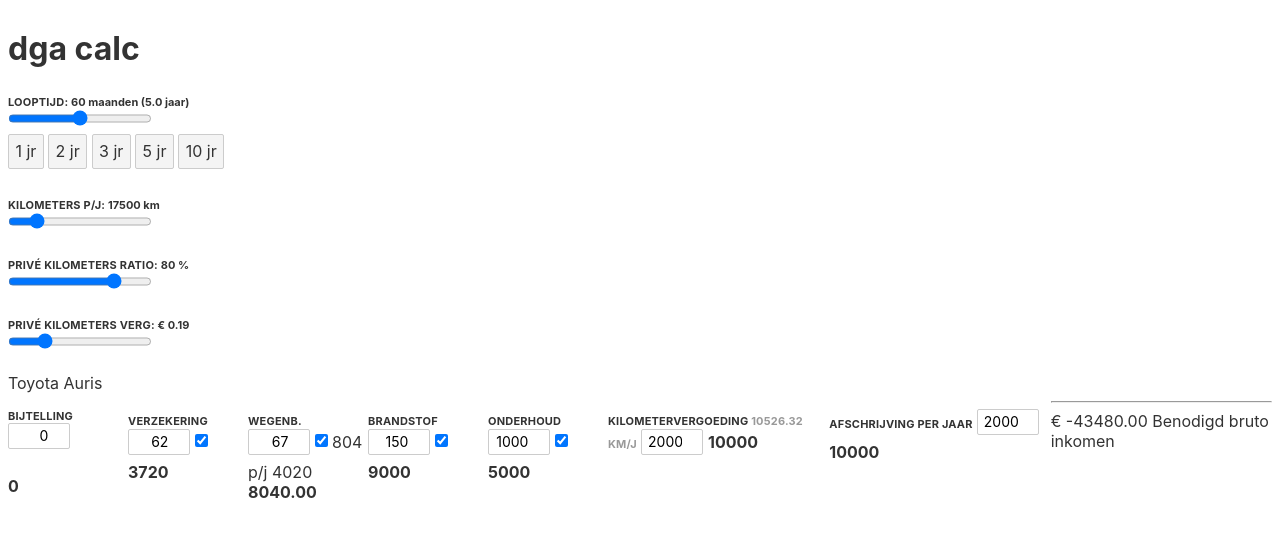
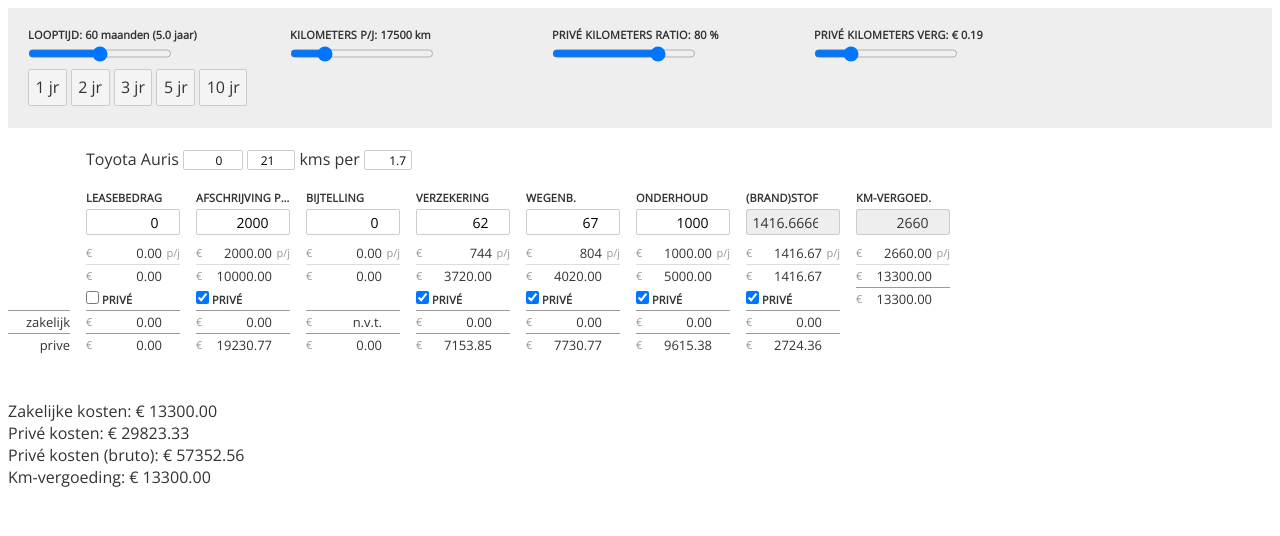
Before and after one commit to mellewynia/car-calc, a Svelte app: page / in a window 1280 px wide. Shown: the top 536 px of the page. Built offline with nearby package versions, Linux system fonts and the light colour scheme.

Commit message:
Refactor, improve overview

```diff
--- a/public/global.css
+++ b/public/global.css
@@ -9,7 +9,7 @@ body {
 	margin: 0;
 	padding: 8px;
 	box-sizing: border-box;
-	font-family: -apple-system, BlinkMacSystemFont, "Segoe UI", Roboto, Oxygen-Sans, Ubuntu, Cantarell, "Helvetica Neue", sans-serif;
+	font-family: Open Sans, Roboto, -apple-system, BlinkMacSystemFont, "Segoe UI", Roboto, Oxygen-Sans, Ubuntu, Cantarell, "Helvetica Neue", sans-serif;
 }
 
 a {
--- a/public/index.html
+++ b/public/index.html
@@ -7,6 +7,7 @@
 	<title>Svelte app</title>
 
 	<link rel='icon' type='image/png' href='/favicon.png'>
+	<link href="https://fonts.googleapis.com/css?family=Open+Sans|Roboto&display=swap" rel="stylesheet">
 	<link rel='stylesheet' href='/global.css'>
 	<link rel='stylesheet' href='/bundle.css'>
 
--- a/src/App.svelte
+++ b/src/App.svelte
@@ -1,58 +1,113 @@
 
 <script>
   let privateCar = true;
+  let carCost = 0;
 
-  let taxPressure = 0.5;
+  let taxPressure = 0.52;
+  // General settings
   $: taxMult = (1 / taxPressure);
-
+  let months = 60;
   let kms_py = 17500;
   let kms_ratio_private = 0.8;
   let kms_verg_private = 0.19;
 
-  let monthsPrivate = true;
-  let months = 60;
+  // Leasebedrag
+  let lease_pm = 0;
+  let leasePrivate = false;
+  $: lease_py = lease_pm * 12;
+  $: leaseTotal = lease_pm * months;
+  $: leaseTotalBusiness = leasePrivate ? 0 : leaseTotal;
+  $: leaseTotalPrivate = leasePrivate ? (leaseTotal * taxMult) : 0;
 
+  // Afschrijving
+  let writeOffPrivate = true;
+  let writeOff = 2000;
+  $: writeOffTotal = (writeOff / 12) * months;
+  $: writeOffTotalBusiness = writeOffPrivate ? 0 : writeOffTotalBusiness;
+  $: writeOffTotalPrivate = writeOffPrivate ? (writeOffTotal * taxMult) : 0;
+
+  // Bijtelling
+  let bijtelling = 0;
+  $: bijtellingTotal = (bijtelling / 12) * months;
+  // Bijtelling is always private
+  $: bijtellingTotalPrivate = bijtellingTotal * taxMult;
+
+  // Verzekering
   let insurancePrivate = true;
   let insurance = 62;
-  $: insuranceTotal = (insurance * months * (insurancePrivate ? taxMult : 1));
+  $: insuranceTotal = insurance * months;
+  $: insuranceTotalBusiness = insurancePrivate ? 0 : insuranceTotal;
+  $: insuranceTotalPrivate = insurancePrivate ? insuranceTotal * taxMult : 0;
 
+  // Wegenbelasting
   let roadTaxPrivate = true;
   let roadTax = 67;
-  $: roadTaxTotal = (roadTax * months * (roadTaxPrivate ? taxMult : 1));
+  $: roadTaxTotal = roadTax * months;
+  $: roadTaxTotalBusiness = roadTaxPrivate ? 0 : roadTaxTotal;
+  $: roadTaxTotalPrivate = roadTaxPrivate ? roadTaxTotal * taxMult : 0;
 
-  let fuelPrivate = true;
-  let fuel = 150;
-  $: fuelTotal = (fuel * months * (fuelPrivate ? taxMult : 1));
-
+  // Maintenance
   let main_py_private = true;
   let main_py = 1000; // Per year
-  $: mainTotal = ((main_py / 12) * months * (main_py_private ? taxMult : 1));
+  $: mainTotal = (main_py / 12) * months;
+  $: mainTotalBusiness = main_py_private ? 0 : mainTotal;
+  $: mainTotalPrivate = main_py_private ? mainTotal * taxMult : 0;
 
-  let kmsVerg_py_private = true;
-  let kmsVerg_py = 2000;
-  $: kmsVergTotal = ((kmsVerg_py / 12) * months * (kmsVerg_py_private ? taxMult : 1));
+  // Fuel
+  let unitCost = 1.70;
+  let unitKms = 21;
+  let fuelPrivate = true;
+  $: unitKmCost = unitCost / unitKms;
+  $: fuelTotal = (unitKmCost * kms_py);
+  $: fuelTotalBusiness = fuelPrivate ? 0 : fuelTotal;
+  $: fuelTotalPrivate = fuelPrivate ? fuelTotal * taxMult : 0;
 
-  const bijtellingPrivate = true;
-  let bijtelling = 0;
-  $: bijtellingTotal = (bijtelling * months * (bijtellingPrivate ? taxMult : 1));
+  // Kms veroeding
+  $: km_verg_py = bijtelling > 0 ? 0 : kms_py * kms_ratio_private * kms_verg_private;
+  $: km_verg_total = bijtelling > 0 ? 0 : (km_verg_py / 12) * months;
 
-  let writeOffPerYearPrivate = true;
-  let writeOffPerYear = 2000;
-  $: writeOffPerYearTotal = ((writeOffPerYear / 12) * months * (writeOffPerYearPrivate ? taxMult : 1));
+  $: totalBusiness = 0
+    + (leasePrivate       ? 0 : lease_pm * months)
+    + (insurancePrivate   ? 0 : insurance * months)
+    + (roadTaxPrivate     ? 0 : roadTax * months)
+    + (main_py_private    ? 0 : (main_py / 12) * months)
+    + (writeOffPrivate ? 0 : (writeOff / 12) * months)
+    + (fuelPrivate        ? 0 : (fuelTotal / 12) * months)
+    // Only km if ! leasePrivate
+    + (! leasePrivate     ? (km_verg_py / 12) * months : 0)
+  ;
 
-  $: totalPrivate = insuranceTotal
-    + roadTaxTotal
-    + fuelTotal
-    + mainTotal
-    + bijtellingTotal
-    + writeOffPerYearTotal
-    - kmsVergTotal;
+  $: totalPrivate = 0
+    + (leasePrivate       ? lease_pm * months : 0)
+    + (insurancePrivate   ? insurance * months : 0)
+    + (roadTaxPrivate     ? roadTax * months : 0)
+    + (main_py_private    ? ((main_py / 12) * months) : 0)
+    + (writeOffPrivate ? (writeOff / 12) * months : 0)
+    + ((bijtelling / 12) * months)
+    + (fuelPrivate        ? (fuelTotal / 12) * months : 0)
+  ;
+
+  $: totalPrivateBeforeTaxes = totalPrivate * taxMult;
 </script>
 
 <style>
+  .general-settings {
+    display: flex;
+    background: #eee;
+    padding: 14px 20px;
+  }
+
+  .general-settings > * { margin: 0; width: 262px; }
+
+  .calc-header {
+    margin: 20px 0 0 78px;
+  }
+
   .gritty {
     display: grid;
-    grid-template-columns: repeat(5, 120px) repeat(3, 1fr);
+    margin-top: 14px;
+    grid-column-gap: 16px;
+    grid-template-columns: 62px repeat(10, 94px) repeat(1, 1fr);
     /*
 			What happens here:
 			We're repeating 5 times a column of 120px and 3 times a column of 1fr.
@@ -63,8 +118,7 @@
   }
 
   .gritty-item {
-    display: flex;
-    flex-direction: column;
+
   }
 
   .label {
@@ -83,6 +137,17 @@
     height: 26px;
     font-size: 14px;
   }
+
+  .input-text---tiny {
+    height: 20px;
+    font-size: 12px;
+  }
+
+  .input-text:disabled {
+    background: #eee;
+    color: #333;
+  }
+
   .input-text:hover {
     box-shadow: 0 0 0 2px grey;
   }
@@ -92,16 +157,58 @@
   .t-r {
     text-align: right;
   }
-  .w-62 {
-    width: 62px;
+
+  .t-ellipsis { overflow: hidden; text-overflow: ellipsis; white-space: nowrap; }
+
+  .w-48 {
+    width: 48px;
+  }
+  .w-60 {
+    width: 60px;
   }
   .w-62 {
-    width: 62px;
+    width: 94px;
+  }
+
+  .m-b-xxs { margin-bottom: 2px; }
+  .m-b-xs { margin-bottom: 4px; }
+
+  .d-b { display: block; }
+
+  .b-t-sub { border-top: 1px solid #999;}
+  .b-t-sub-sub { border-top: 1px solid #ddd;}
+
+  .sum-placeholder {
+    padding: 2px 0 2px 0;
+    font-size: 13px;
+    text-align: right;
+  }
+  .sum {
+    padding: 2px 18px 2px 0;
+    position: relative;
+    font-size: 13px;
+    text-align: right;
+  }
+
+  .sum:before {
+    content: "€";
+    position: absolute;
+    top: 3px;
+    left: 0;
+    font-size: 11px;
+    color: #999;
+  }
+
+  .sum__right {
+    position: absolute;
+    top: 3px;
+    right: 0;
+    font-size: 11px;
+    color: #999;
   }
 </style>
 
-<h1>dga calc</h1>
-
+<section class="general-settings">
   <p>
     <label class="label">Looptijd: <span class="label-normal">{months} maanden ({(months / 12).toFixed(1)} jaar)</span></label><br />
     <input type="range" min="0" max="120" bind:value="{months}"/><br/>
@@ -114,7 +221,7 @@
 
   <p>
     <label class="label">Kilometers p/j: <span class="label-normal">{kms_py} km</span></label><br />
-  <input type="range" min="0" max="150000" bind:value="{kms_py}"/>
+    <input type="range" min="0" max="100000" step="500" bind:value="{kms_py}"/>
   </p>
 
   <p>
@@ -126,71 +233,138 @@
     <label class="label">Privé kilometers verg: <span class="label-normal">€ {(kms_verg_private).toFixed(2)}</span></label><br />
     <input type="range" min="0" max="1" step="0.01" bind:value="{kms_verg_private}"/>
   </p>
+</section>
 
-<div>
+<div class="calc-header">
   Toyota Auris
+  <input bind:value={carCost} type="number" class="input-text input-text---tiny w-60 t-r" />
+
+  <input bind:value={unitKms} type="number" class="input-text input-text---tiny w-48 t-r" />
+  kms per
+  <input bind:value={unitCost} type="string" class="input-text input-text---tiny w-48 t-r" />
 </div>
+
 <div class="gritty">
-  <p class="gritty-item">
-    <label class="label">Bijtelling</label>
-    <input bind:value={bijtelling} type="number" class="input-text w-62 t-r"><br/>
-    <strong>{ months * bijtelling }</strong>
-  </p>
-  <p>
-    <label class="label">
+  <div class="gritty-item">
+    <label class="label t-ellipsis d-b m-b-xs">
+      &nbsp;
+    </label>
+    <input style="opacity: 0;" bind:value={lease_pm} type="number" disabled class="input-text w-62 t-r" />
+    <div class="sum" style="opacity: 0;">&nbsp;</div>
+    <div class="sum b-t-sub-sub" style="opacity: 0;">&nbsp;</div>
+
+    <label class="label db" style="opacity: 0;"><input type="checkbox" disabled> Privé</label>
+    <div class="sum-placeholder b-t-sub">zakelijk</div>
+    <div class="sum-placeholder b-t-sub">prive</div>
+  </div>
+
+  <div class="gritty-item">
+    <label class="label t-ellipsis d-b m-b-xs">
+      Leasebedrag
+    </label>
+    <input bind:value={lease_pm} type="number" class="input-text w-62 t-r" />
+    <div class="sum">{lease_py.toFixed(2)} <span class="sum__right">p/j</span></div>
+    <div class="sum b-t-sub-sub">{leaseTotal.toFixed(2)}</div>
+
+    <label class="label db"><input type="checkbox" bind:checked={leasePrivate}> Privé</label>
+    <div class="sum b-t-sub">{leaseTotalBusiness.toFixed(2)}</div>
+    <div class="sum b-t-sub">{leaseTotalPrivate.toFixed(2)}</div>
+  </div>
+
+  <div class="gritty-item">
+    <label class="label t-ellipsis d-b m-b-xs">
+      Afschrijving per jaar
+    </label>
+    <input bind:value={writeOff} type="number" class="input-text w-62 t-r" />
+    <div class="sum">{writeOff.toFixed(2)} <span class="sum__right">p/j</span></div>
+    <div class="sum b-t-sub-sub">{writeOffTotal.toFixed(2)}</div>
+
+    <label class="label db"><input type="checkbox" bind:checked={writeOffPrivate}> Privé</label>
+    <div class="sum b-t-sub">{writeOffTotalBusiness.toFixed(2)}</div>
+    <div class="sum b-t-sub">{writeOffTotalPrivate.toFixed(2)}</div>
+  </div>
+
+  <div class="gritty-item">
+    <label class="label t-ellipsis d-b m-b-xs">
+      Bijtelling
+    </label>
+    <input bind:value={bijtelling} type="number" class="input-text w-62 t-r">
+    <div class="sum">{bijtelling.toFixed(2)} <span class="sum__right">p/j</span></div>
+    <div class="sum b-t-sub-sub">{bijtellingTotal.toFixed(2)}</div>
+
+    <label class="label db" style="opacity: 0;"><input type="checkbox" checked disabled/> Privé</label>
+    <div class="sum b-t-sub">n.v.t.</div>
+    <div class="sum b-t-sub">{bijtellingTotalPrivate.toFixed(2)}</div>
+  </div>
+
+  <div class="gritty-item">
+    <label class="label t-ellipsis d-b m-b-xs">
       Verzekering
     </label>
     <input bind:value={insurance} type="number" class="input-text w-62 t-r">
-    <input type="checkbox" bind:checked={insurancePrivate}>
-      <br/>
-    <strong>{ months * insurance }</strong>
-  </p>
-  <p>
-    <label class="label">
+    <div class="sum">{12 * insurance} <span class="sum__right">p/j</span></div>
+    <div class="sum b-t-sub-sub">{insuranceTotal.toFixed(2)}</div>
+
+    <label class="label db"><input type="checkbox" bind:checked={insurancePrivate} /> Privé</label>
+    <div class="sum b-t-sub">{insuranceTotalBusiness.toFixed(2)}</div>
+    <div class="sum b-t-sub">{insuranceTotalPrivate.toFixed(2)}</div>
+  </div>
+
+  <div class="gritty-item">
+    <label class="label t-ellipsis d-b m-b-xs">
       Wegenb.
     </label>
     <input bind:value={roadTax} type="number" class="input-text w-62 t-r" />
-    <input type="checkbox" bind:checked={roadTaxPrivate} />
-    <span>{12 * roadTax} p/j</span>
-    <span>{months * roadTax}</span>
-    <strong>{roadTaxTotal.toFixed(2)}</strong>
-  </p>
+    <div class="sum">{12 * roadTax} <span class="sum__right">p/j</span></div>
+    <div class="sum b-t-sub-sub">{roadTaxTotal.toFixed(2)}</div>
 
-  <p>
-    <label class="label">Brandstof</label>
-    <input bind:value={fuel} type="number" class="input-text w-62 t-r">
-    <input type="checkbox" bind:checked="{fuelPrivate}">
-    <br/>
-    <strong>{months * fuel}</strong>
-  </p>
+    <label class="label db"><input type="checkbox" bind:checked={roadTaxPrivate} /> Privé</label>
+    <div class="sum b-t-sub">{roadTaxTotalBusiness.toFixed(2)}</div>
+    <div class="sum b-t-sub">{roadTaxTotalPrivate.toFixed(2)}</div>
+  </div>
 
-  <p>
-    <label class="label">Onderhoud</label>
+  <div class="gritty-item">
+    <label class="label t-ellipsis d-b m-b-xs">
+      Onderhoud
+    </label>
     <input bind:value={main_py} type="number" class="input-text w-62 t-r">
-    <input type="checkbox" bind:checked={main_py_private}/><br/>
-    <strong>{ months * (main_py / 12) }</strong>
-  </p>
+    <div class="sum">{main_py.toFixed(2)} <span class="sum__right">p/j</span></div>
+    <div class="sum b-t-sub-sub">{mainTotal.toFixed(2)}</div>
 
-  <p>
-    <label class="label">
-      Kilometervergoeding
-      <span style="color: #999">{(kmsVerg_py / 0.19).toFixed(2)} km/j</span>
+    <label class="label db"><input type="checkbox" bind:checked={main_py_private}/> Privé</label>
+    <div class="sum b-t-sub">{mainTotalBusiness.toFixed(2)}</div>
+    <div class="sum b-t-sub">{mainTotalPrivate.toFixed(2)}</div>
+  </div>
+
+  <div class="gritty-item">
+    <label class="label t-ellipsis d-b m-b-xs">
+      (Brand)stof
     </label>
-    <input bind:value={kmsVerg_py} type="number" class="input-text w-62 t-r" />
-    <strong>{months * (kmsVerg_py / 12)}</strong>
-  </p>
+    <input bind:value={fuelTotal} disabled="true" type="number" class="input-text w-62 t-r" />
+    <div class="sum">{(fuelTotal).toFixed(2)} <span class="sum__right">p/j</span></div>
+    <div class="sum b-t-sub-sub">{fuelTotal.toFixed(2)}</div>
 
-  <p>
-    <label class="label">
-      Afschrijving per jaar
+    <label class="label db"><input type="checkbox" bind:checked={fuelPrivate}/> Privé</label>
+    <div class="sum b-t-sub">{fuelTotalBusiness.toFixed(2)}</div>
+    <div class="sum b-t-sub">{fuelTotalPrivate.toFixed(2)}</div>
+  </div>
+
+  <div class="gritty-item">
+    <label class="label t-ellipsis d-b m-b-xs">
+      Km-vergoed.
     </label>
-    <input bind:value={writeOffPerYear} type="number" class="input-text w-62 t-r" />
-    <strong>{ months * (writeOffPerYear / 12) }</strong>
-  </p>
-
-  <div>
-
-    <hr />
-    € {(totalPrivate * -1).toFixed(2)} Benodigd bruto inkomen
+    <input bind:value={km_verg_py} disabled="true" type="number" class="input-text w-62 t-r" />
+    <div class="sum">{km_verg_py.toFixed(2)} <span class="sum__right">p/j</span></div>
+    <div class="sum b-t-sub-sub">{(months * (km_verg_py / 12)).toFixed(2)}</div>
+    <div class="sum b-t-sub">{km_verg_total.toFixed(2)}</div>
   </div>
 </div>
+<br/>
+<br/>
+<div>
+  <div>Zakelijke kosten: € {totalBusiness.toFixed(2)} </div> <!-- TODO: verreken met omzetbelasting -->
+  <!-- TODO: btw aftrek vanuit privé (main, fuel) -->
+  <div>Privé kosten: € {totalPrivate.toFixed(2)}</div>
+  <div>Privé kosten (bruto): € {totalPrivateBeforeTaxes.toFixed(2)}</div>
+  <div>Km-vergoeding: € {bijtelling === 0 ? km_verg_total.toFixed(2) : 0}</div>
+</div>
```
Lines whose indentation alone changed are shown as unchanged.
